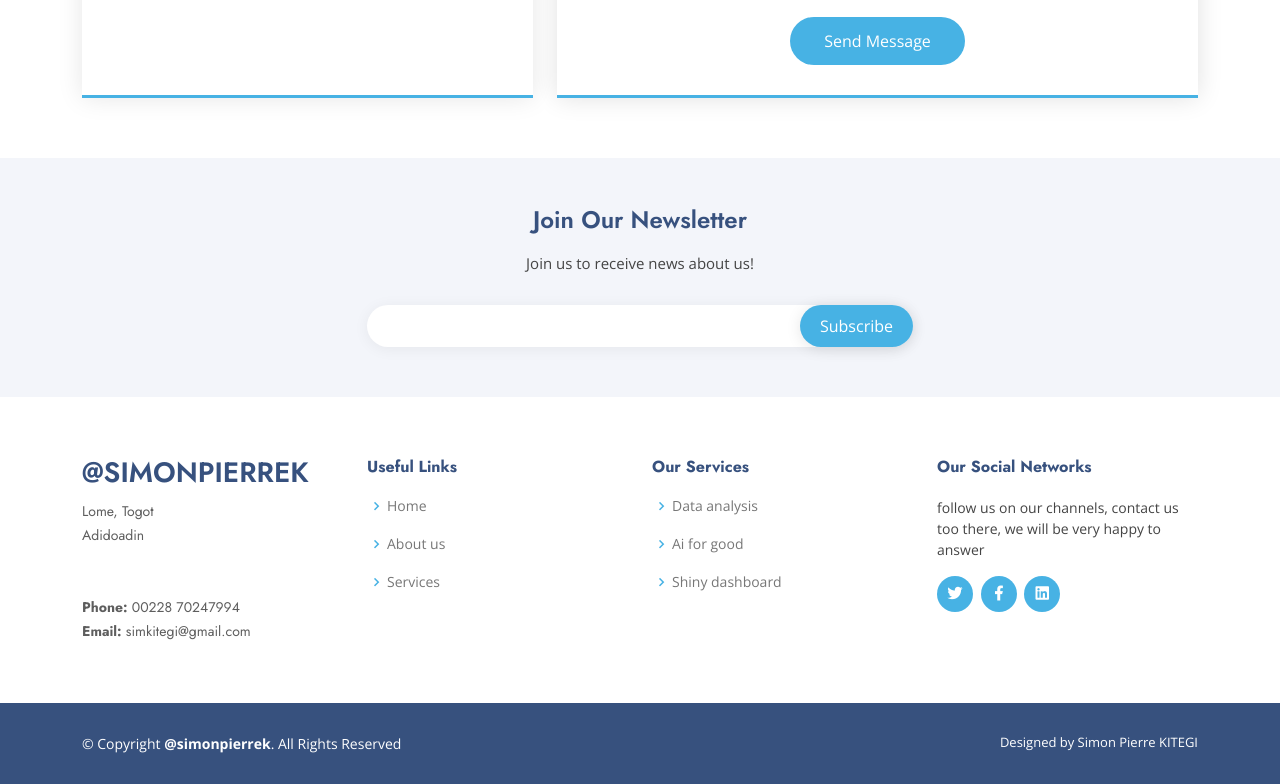
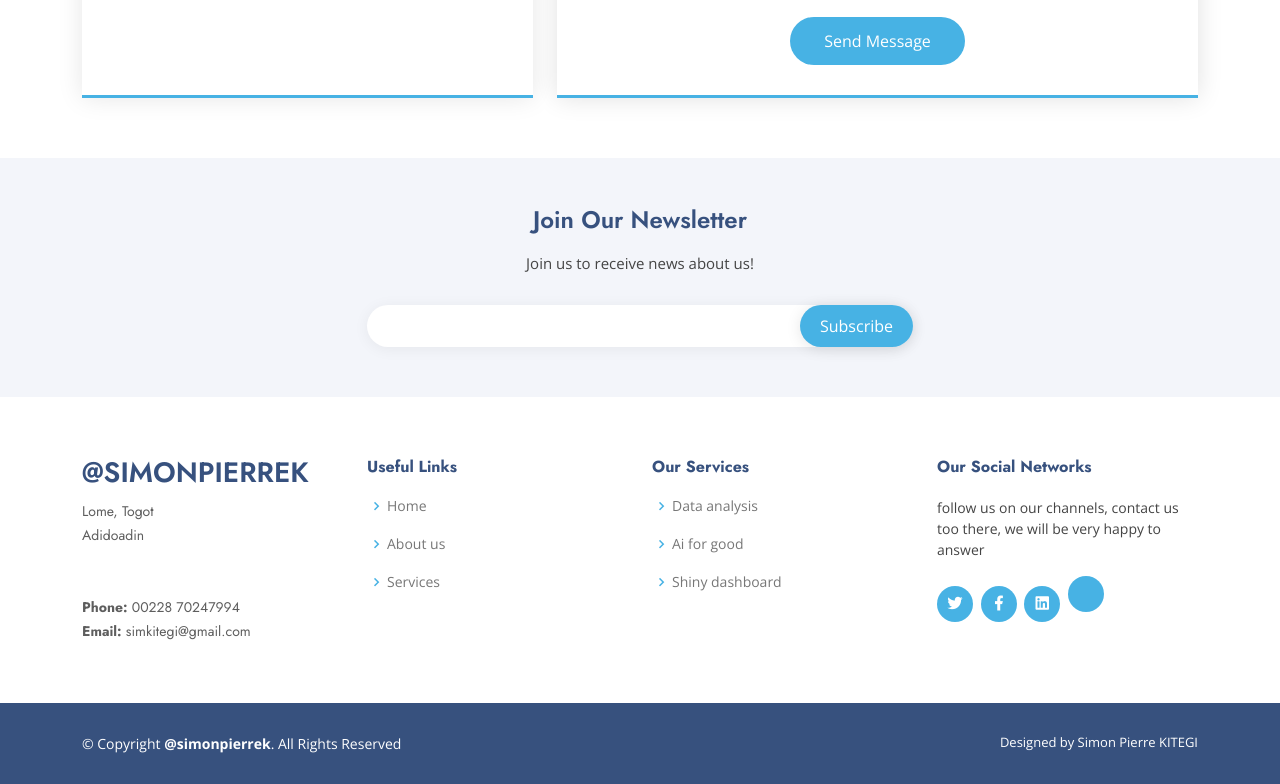
Before and after one commit to simonpierrek/simonpierre, a plain HTML site: page index.html in a window 1280 px wide. Shown: the part 5341-6125 px from the top of the page. Drawn offline with nearby package versions, Linux system fonts and the light colour scheme; files whose address does not match are found by name.

Commit message:
Update index.html

```diff
--- a/index.html
+++ b/index.html
@@ -824,6 +824,7 @@
               <a href="https://www.facebook.com/kitegimsp" target="_blank"><i class="ri-facebook-fill"></i></a>
                   <!--<a href=""><i class="ri-instagram-fill"></i></a> -->
               <a href="www.linkedin.com/in/kitegi-simon-pierre" target="_blank"> <i class="ri-linkedin-box-fill"></i> </a>
+              <a href="https://github.com/simonpierrek" target="_blank"> <i class="ri-github-box-fill"></i> </a>
             </div>
           </div>
 
```
